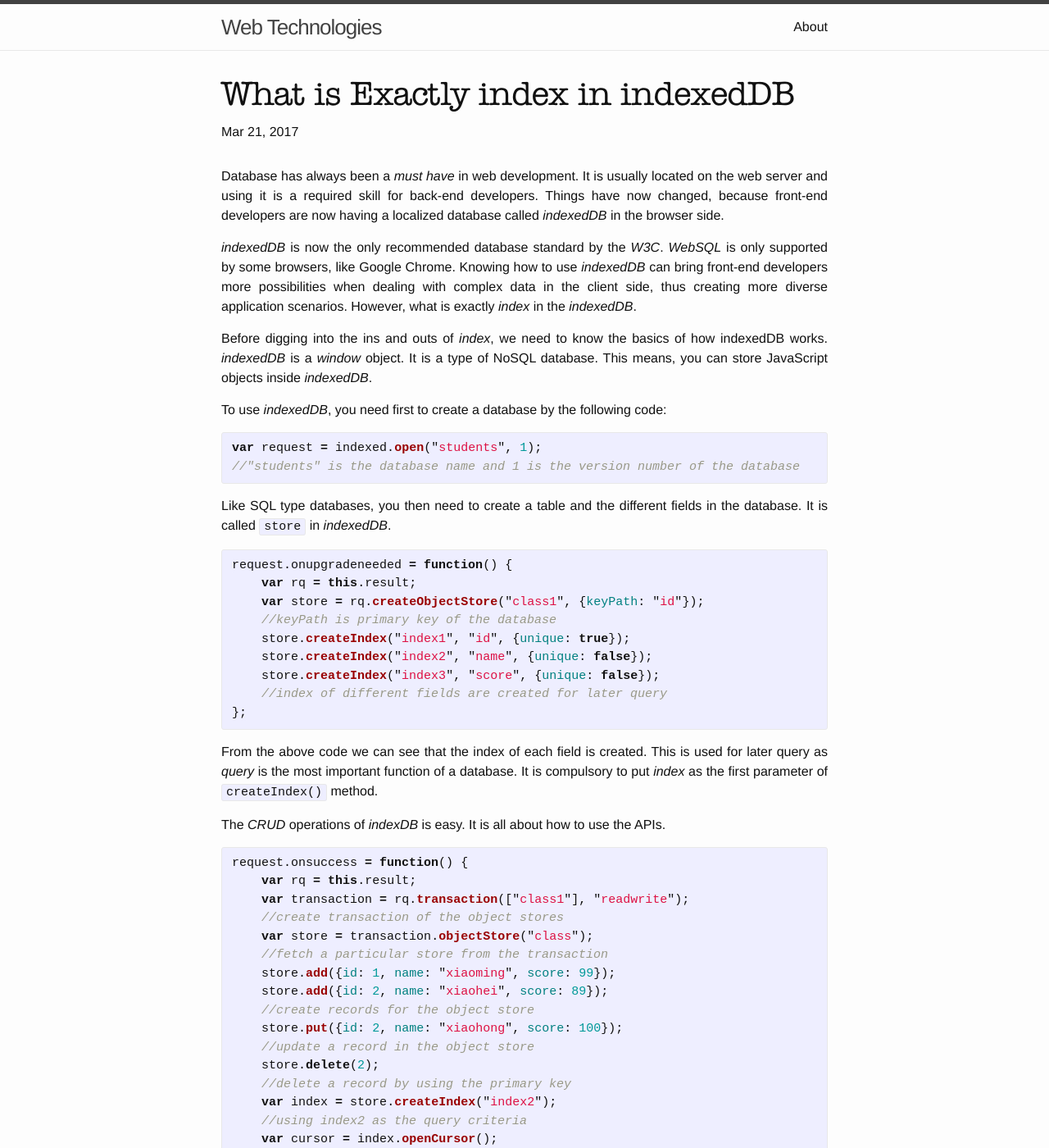
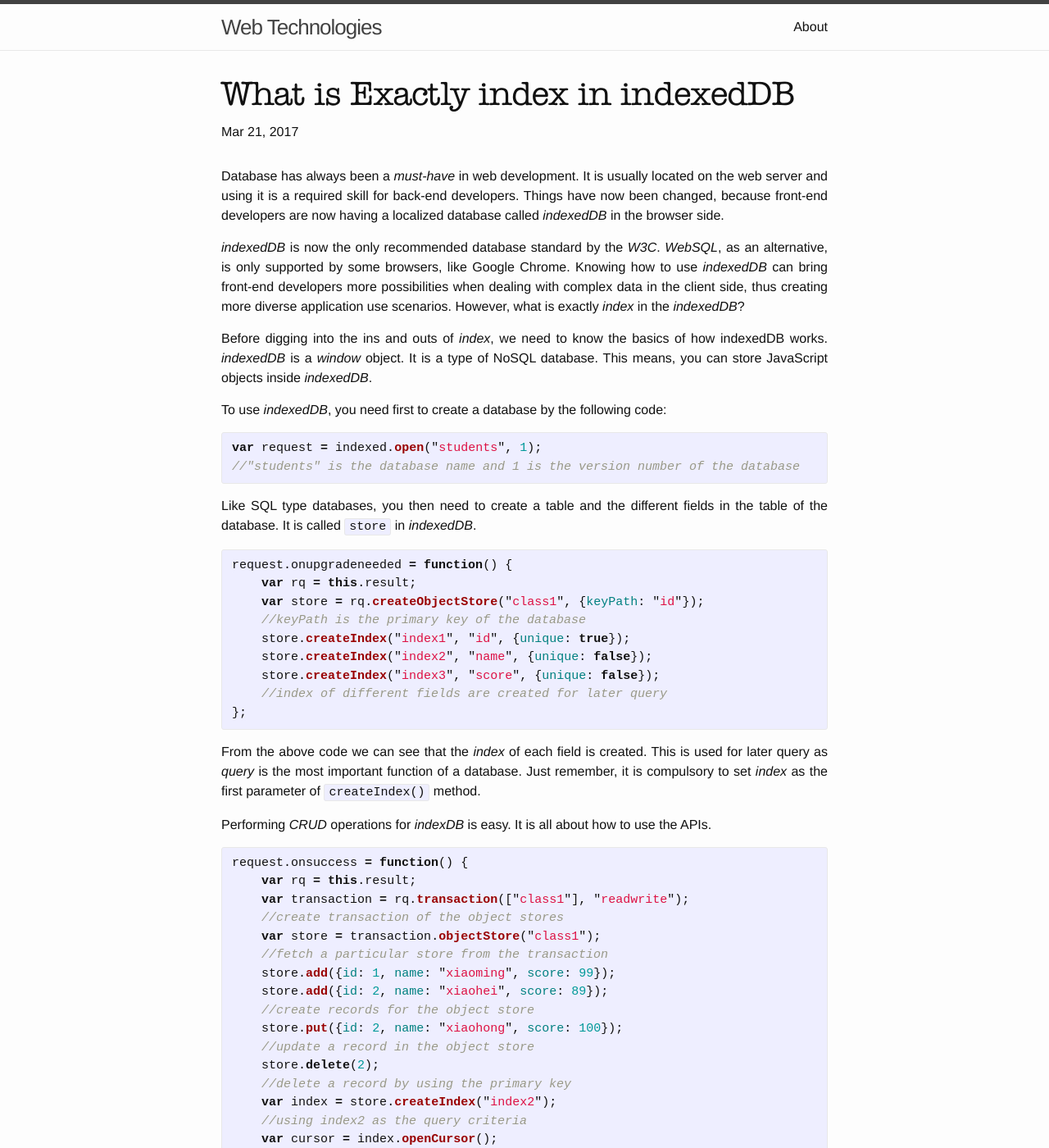
Before and after one commit to eepgxxy/eepgxxy.github.io, a Jekyll site: the page built from _posts/blog/2017-03-21-index-indexedDB.markdown, in a window 1280 px wide and 1400 px high. Shown: the whole window at 82% size. Built offline with Jekyll 4.4.1, drawn with Linux system fonts in a browser that asks for light colours; comment, search, counter and statistics services are not loaded; some of the changed text lies outside the part shown.

Commit message:
typo corrections and modifications.

```diff
--- a/_posts/blog/2017-03-21-index-indexedDB.markdown
+++ b/_posts/blog/2017-03-21-index-indexedDB.markdown
@@ -5,9 +5,9 @@ date:   2017-03-21 22:30:00 +0800
 categories: blog
 id: 24
 ---
-Database has always been a *must have* in web development. It is usually located on the web server and using it is a required skill for back-end developers. Things have now changed, because front-end developers are now having a localized database called *indexedDB* in the browser side.
+Database has always been a *must-have* in web development. It is usually located on the web server and using it is a required skill for back-end developers. Things have now been changed, because front-end developers are now having a localized database called *indexedDB* in the browser side.
 
-*indexedDB* is now the only recommended database standard by the *W3C*. *WebSQL* is only supported by some browsers, like Google Chrome. Knowing how to use *indexedDB* can bring front-end developers more possibilities when dealing with complex data in the client side, thus creating more diverse application scenarios. However, what is exactly *index* in the *indexedDB*.
+*indexedDB* is now the only recommended database standard by the *W3C*. *WebSQL*, as an alternative, is only supported by some browsers, like Google Chrome. Knowing how to use *indexedDB* can bring front-end developers more possibilities when dealing with complex data in the client side, thus creating more diverse application use scenarios. However, what is exactly *index* in the *indexedDB*?
 
 Before digging into the ins and outs of *index*, we need to know the basics of how indexedDB works. *indexedDB* is a *window* object. It is a type of NoSQL database. This means, you can store JavaScript objects inside *indexedDB*.
 
@@ -18,13 +18,13 @@ var request = indexed.open("students", 1);
 //"students" is the database name and 1 is the version number of the database
 {% endhighlight %}
 
-Like SQL type databases, you then need to create a table and the different fields in the database. It is called `store` in *indexedDB*.
+Like SQL type databases, you then need to create a table and the different fields in the table of the database. It is called `store` in *indexedDB*.
 
 {% highlight javascript %}
 request.onupgradeneeded = function() {
     var rq = this.result;
     var store = rq.createObjectStore("class1", {keyPath: "id"});
-    //keyPath is primary key of the database
+    //keyPath is the primary key of the database
     store.createIndex("index1", "id", {unique: true});
     store.createIndex("index2", "name", {unique: false});
     store.createIndex("index3", "score", {unique: false});
@@ -32,16 +32,16 @@ request.onupgradeneeded = function() {
 };
 {% endhighlight %}
 
-From the above code we can see that the index of each field is created. This is used for later query as *query* is the most important function of a database. It is compulsory to put *index* as the first parameter of `createIndex()` method.
+From the above code we can see that the *index* of each field is created. This is used for later query as *query* is the most important function of a database. Just remember, it is compulsory to set *index* as the first parameter of `createIndex()` method.
 
-The *CRUD* operations of *indexDB* is easy. It is all about how to use the APIs.
+Performing *CRUD* operations for *indexDB* is easy. It is all about how to use the APIs.
 
 {% highlight javascript %}
 request.onsuccess = function() {
     var rq = this.result;
     var transaction = rq.transaction(["class1"], "readwrite");
     //create transaction of the object stores
-    var store = transaction.objectStore("class");
+    var store = transaction.objectStore("class1");
     //fetch a particular store from the transaction
     store.add({id: 1, name: "xiaoming", score: 99});
     store.add({id: 2, name: "xiaohei", score: 89});
@@ -68,4 +68,4 @@ request.onsuccess = function() {
 };
 {% endhighlight %}
 
-It is already obvious that the *index* in *indexedDB* is a query tag for search. You must manually create them for later use. The *index* can also be clearly seen in the browser developer tools under the *Application* section for Google Chrome. It is of course in other browsers but the section name may be different.
+It is already obvious that the *index* in *indexedDB* is a query tag for search. You must manually create them for later use. The *index* can also be clearly seen in the browser developer tools under the *Application* section for Google Chrome. It is of course in other browsers as well, but the section name may be different.
```
